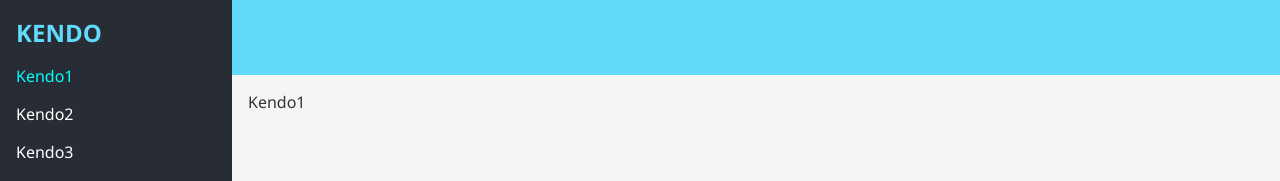
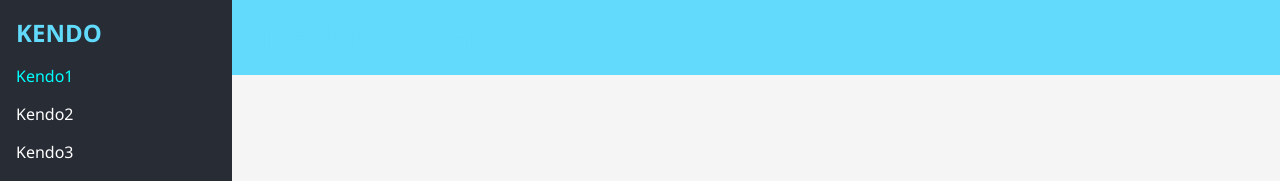
Before and after one commit to anilkapse1/react-kendo-grid, a React (Vite) app: page / in a window 1280 px wide. Shown: the top 181 px of the page. Built offline with nearby package versions, Linux system fonts and the light colour scheme.

Commit message:
anil-installed remaining packages for kendo

```diff
--- a/package.json
+++ b/package.json
@@ -14,9 +14,11 @@
     "@progress/kendo-licensing": "^1.6.0",
     "@progress/kendo-react-buttons": "^11.1.0",
     "@progress/kendo-react-grid": "^11.1.0",
+    "@progress/kendo-react-intl": "^11.1.0",
     "@progress/kendo-react-layout": "^11.1.0",
     "@progress/kendo-react-notification": "^11.1.0",
     "@progress/kendo-react-tooltip": "^11.1.0",
+    "@progress/kendo-theme-default": "^11.0.2",
     "react": "^19.1.0",
     "react-dom": "^19.1.0",
     "react-router-dom": "^7.6.2",
--- a/src/pages/Kendo1.tsx
+++ b/src/pages/Kendo1.tsx
@@ -2,7 +2,8 @@ import React from 'react'
 
 const Kendo1 = () => {
   return (
-    <div>Kendo1</div>
+    <div>
+    </div>
   )
 }
 
```
Also changed, not shown: 1 other file (tests, documents, lock files or other folders).
